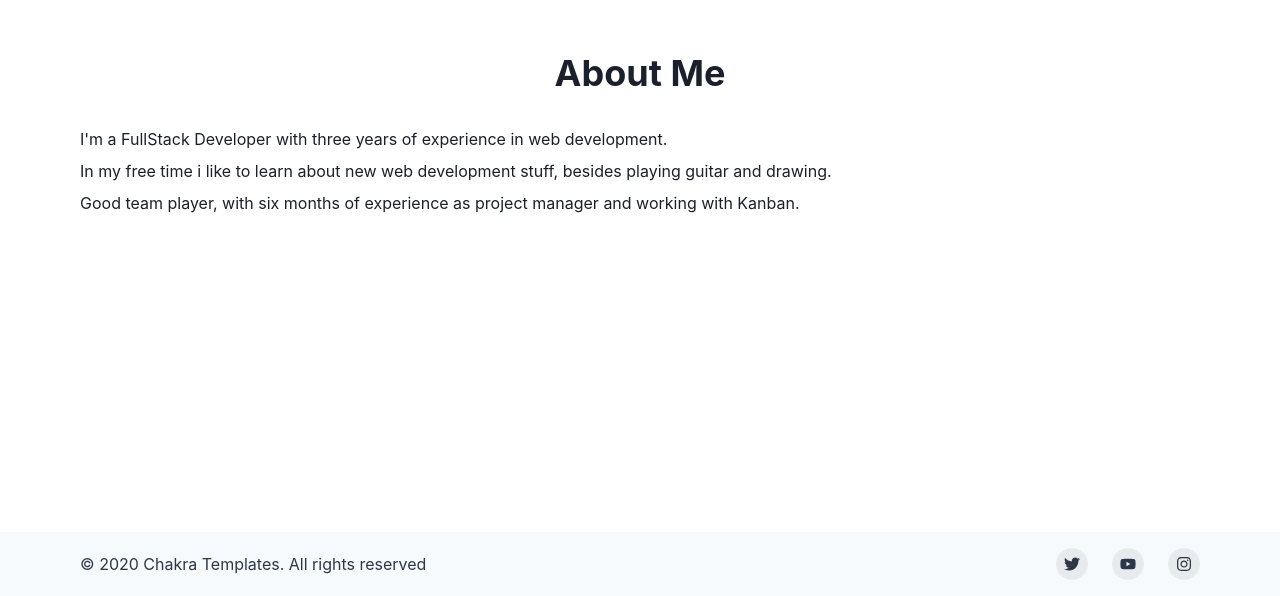
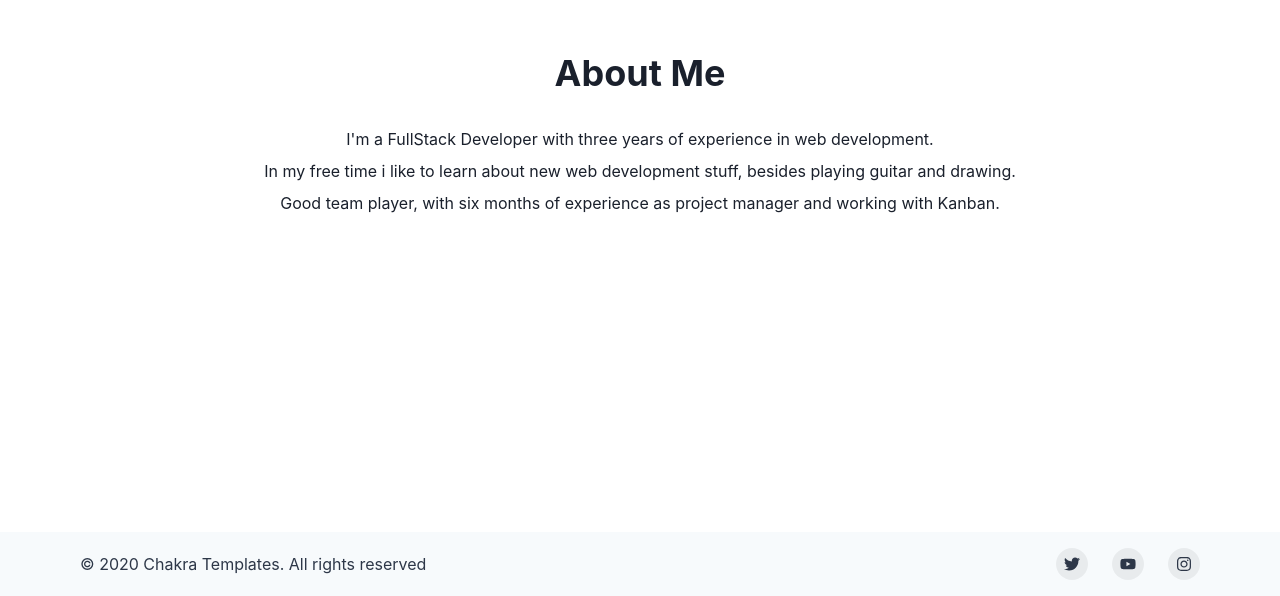
Before and after one commit to desolaser/portfolio, a Next.js app: page / in a window 1280 px wide. Shown: the part 828-1424 px from the top of the page. Built offline with nearby package versions, Linux system fonts and the light colour scheme.

Commit message:
Center all text in about

```diff
--- a/components/sections/about.tsx
+++ b/components/sections/about.tsx
@@ -5,7 +5,6 @@ const About: FunctionComponent = () => {
   return (
     <Box minH="50vh" textAlign="center">
       <Heading size="xl">About Me</Heading>
-      <Box textAlign="left">
       <Text pt="2rem">
         I'm a FullStack Developer with three years of experience in web development.
       </Text>
@@ -18,7 +17,6 @@ const About: FunctionComponent = () => {
         with Kanban.
       </Text>
     </Box>
-    </Box>
   )
 }
 
```
Lines whose indentation alone changed are shown as unchanged.
